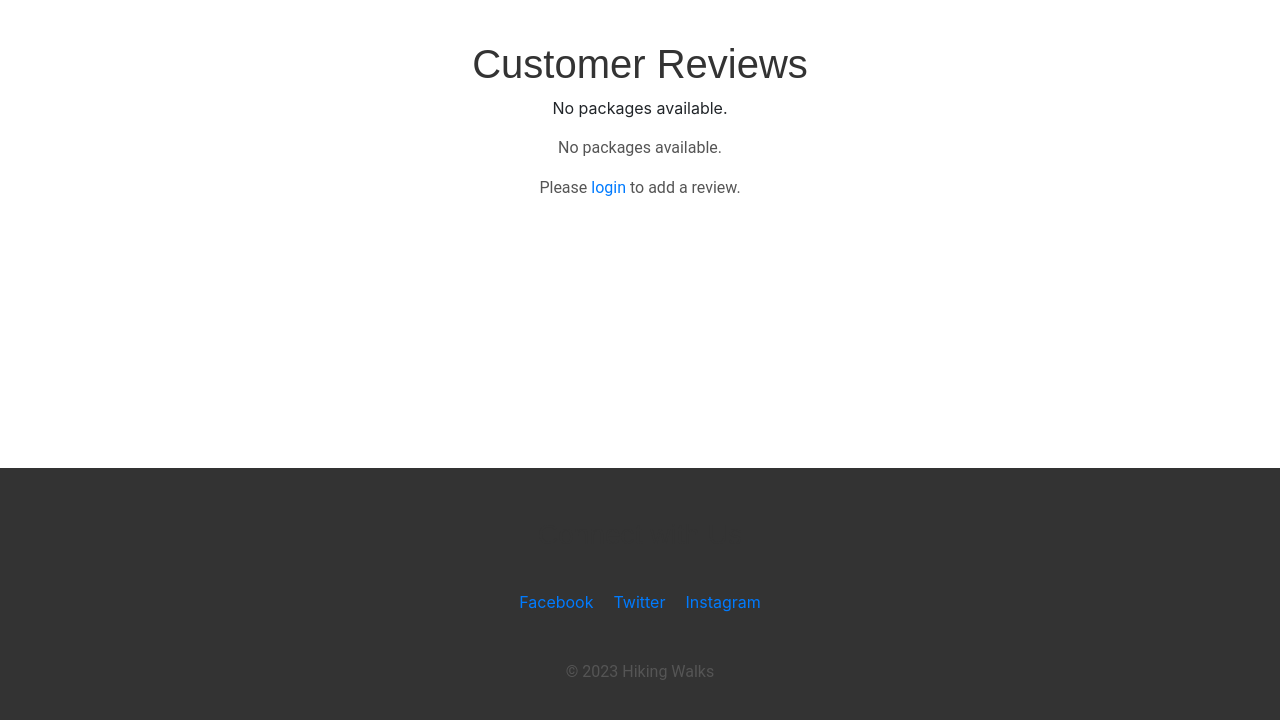
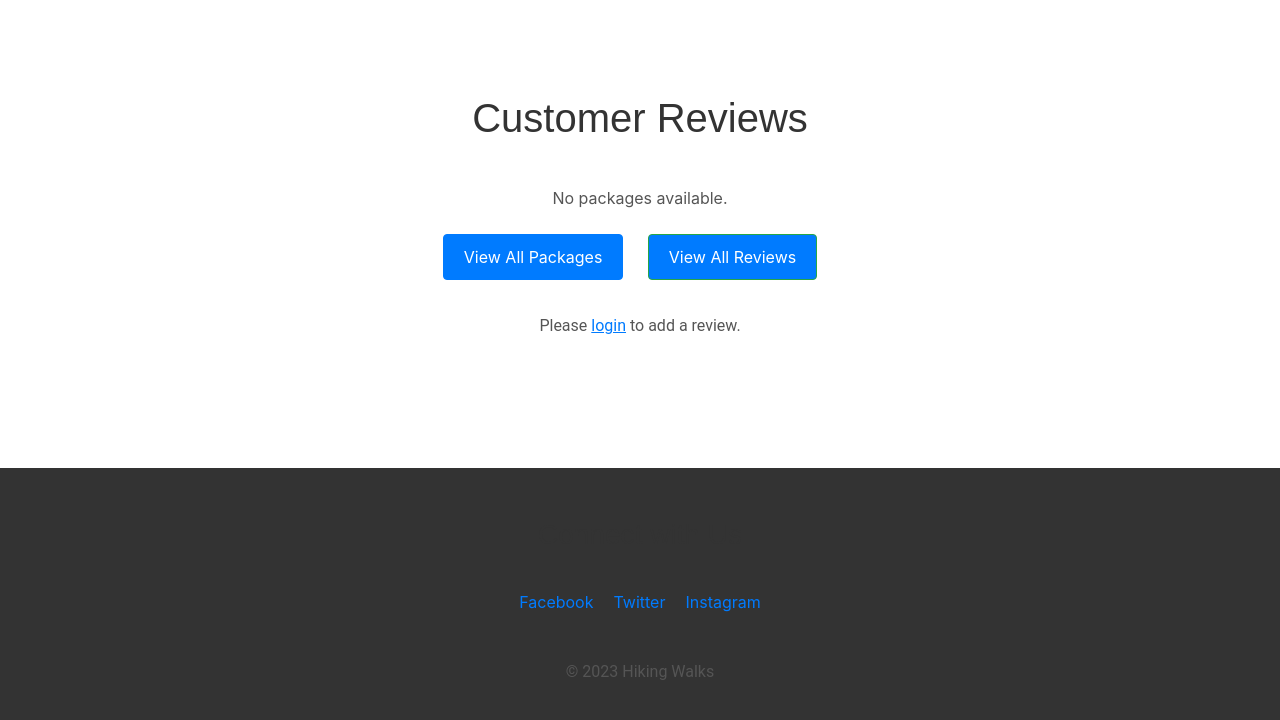
Before and after one commit to RichBurman/highlands_project5, a Django app: page /reviews/reviews_list/ in a window 1280 px wide. Shown: the part 80-800 px from the top of the page. Run offline with Django 3.2, Linux system fonts and the light colour scheme; tables that the repository leaves empty hold one stand-in row (values such as "Sample post"); some libraries are stand-ins or nearby versions.

Commit message:
Add Styling to Review lists and view reviews for each package

```diff
--- a/reviews/templates/reviews/review_list.html
+++ b/reviews/templates/reviews/review_list.html
@@ -1,28 +1,36 @@
 {% extends "base.html" %}
 
 {% block content %}
-<h1>Customer Reviews</h1>
-<ul>
+  <div class="customer-reviews container">
+    <h1 class="mb-4 mt-1">Customer Reviews</h1>
+
+    <ul class="list-unstyled row">
       {% for package in packages %}
-    <li>{{ package.title }}
-        <a href="{% url 'reviews:view_package_reviews' package.id %}" class="btn btn-success">View Reviews</a>
+        <li class="col-md-6 mb-4">
+          <div class="border p-3">
+            <img src="{{ package.image.url }}" alt="{{ package.title }}" class="img-fluid mb-3">
+            <h2 class="package-title">{{ package.title }}</h2>
+
+            <div class="d-flex flex-column align-items-center">
+              <a href="{% url 'reviews:view_package_reviews' package.id %}" class="btn btn-success mb-2">View Reviews</a>
               {% if user.is_authenticated %}
                 <a href="{% url 'reviews:add_review' package.id %}" class="btn btn-primary">Add a Review</a>
               {% endif %}
+            </div>
+          </div>
         </li>
       {% empty %}
-    <li>No packages available.</li>
+        <li class="col-12 no-packages">No packages available.</li>
       {% endfor %}
     </ul>
 
-{% if packages %}
+    <div class="view-all-links mt-4">
       <a href="{% url 'packages:package_list' %}" class="btn btn-primary">View All Packages</a>
       <a href="{% url 'reviews:view_review' %}" class="btn btn-success">View All Reviews</a>
-{% else %}
-<p>No packages available.</p>
-{% endif %}
+    </div>
 
     {% if not user.is_authenticated %}
-<p>Please <a href="{% url 'account_login' %}">login</a> to add a review.</p>
+      <p class="mt-4 login-prompt">Please <a href="{% url 'account_login' %}">login</a> to add a review.</p>
     {% endif %}
+  </div>
 {% endblock %}
--- a/static/css/base.css
+++ b/static/css/base.css
@@ -376,3 +376,91 @@ ul li img {
     width: 100%;
     height: auto;
 }
+
+
+/* Styling for Reviews */
+
+.customer-reviews {
+    text-align: center;
+    padding: 20px;
+}
+
+.package-list {
+    list-style: none;
+    padding: 0;
+}
+
+.package-item {
+    margin-bottom: 40px;
+}
+
+.package-border {
+    border: 2px solid #3498db;
+    border-radius: 10px;
+    padding: 20px;
+    max-width: 600px;
+    margin: 0 auto;
+}
+
+.package-title {
+    font-size: 1.8rem;
+    font-weight: bold;
+    color: #3498db;
+    margin-bottom: 10px;
+}
+
+.package-buttons {
+    display: flex;
+    flex-direction: column;
+    align-items: center;
+    margin-top: 10px;
+}
+
+.btn {
+    margin-bottom: 10px;
+    padding: 10px 20px;
+    text-decoration: none;
+    color: #fff;
+}
+
+.btn-success {
+    background-color: #28a745;
+}
+
+.btn-primary {
+    background-color: #007bff;
+}
+
+.btn:hover {
+    opacity: 0.8;
+}
+
+.view-all-links {
+    margin-top: 30px;
+}
+
+.view-all-links a {
+    margin-right: 20px;
+    padding: 10px 20px;
+    text-decoration: none;
+    color: #fff;
+    background-color: #007bff;
+}
+
+.view-all-links a:hover {
+    opacity: 0.8;
+}
+
+.no-packages, .login-prompt {
+    margin-top: 20px;
+    color: #555;
+}
+
+.login-prompt a {
+    color: #007bff;
+    text-decoration: underline;
+}
+
+.list-group-item.even {
+    background-color: #f0f0f0;
+  }
```
Also changed, not shown: reviews/templates/reviews/package_reviews.html (+27 -14 lines). Lines whose indentation alone changed are shown as unchanged.
